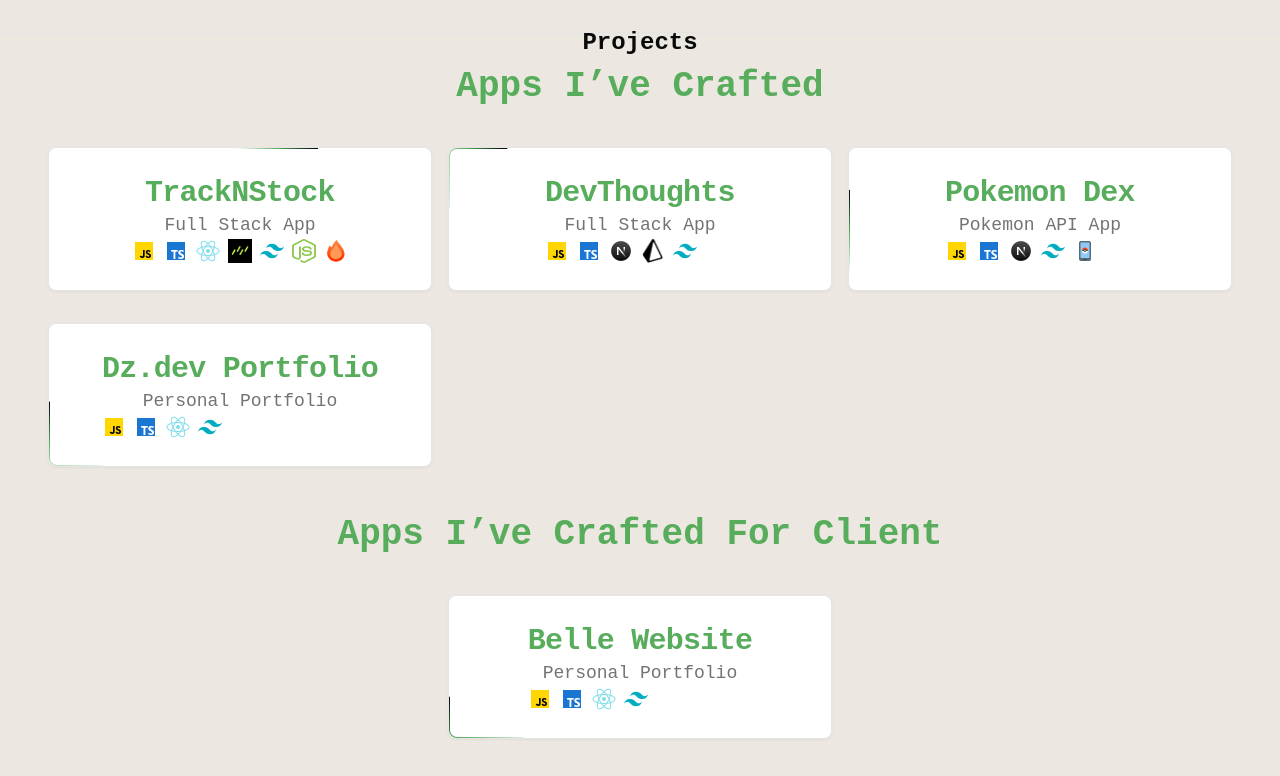
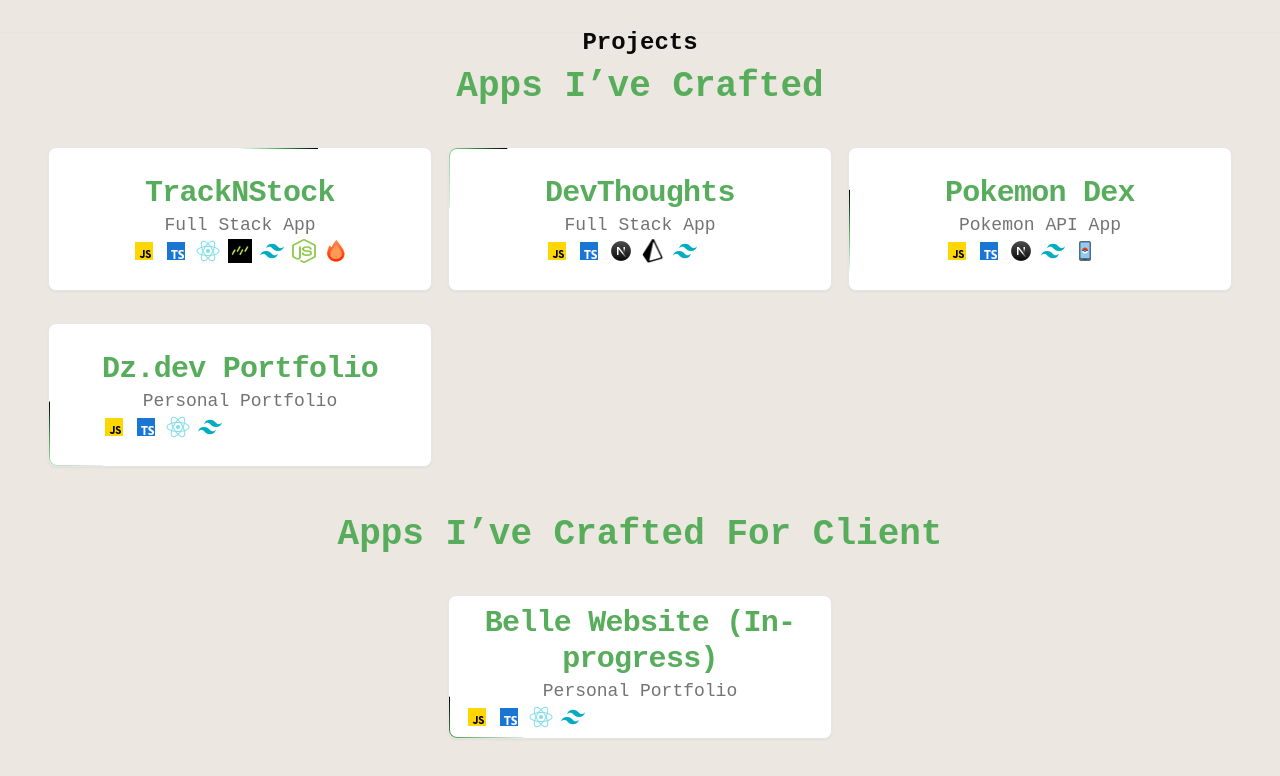
Before and after one commit to Dz-devz/personal-portfolio, a React (Vite) app: page /projects in a window 1280 px wide. Shown: the top 776 px of the page. Built offline with nearby package versions, Linux system fonts and the light colour scheme; a web font is replaced by a local one.

Commit message:
chore: change to inporgress belle website

```diff
--- a/src/routes/projects.tsx
+++ b/src/routes/projects.tsx
@@ -89,7 +89,7 @@ const thumbnails = [
   },
   {
     id: 5,
-    title: "Belle Website",
+    title: "Belle Website (In-progress)",
     desc: "Personal Portfolio",
     thumbnail: bellethumbnail,
     link: "https://belle-website.vercel.app/",
```
